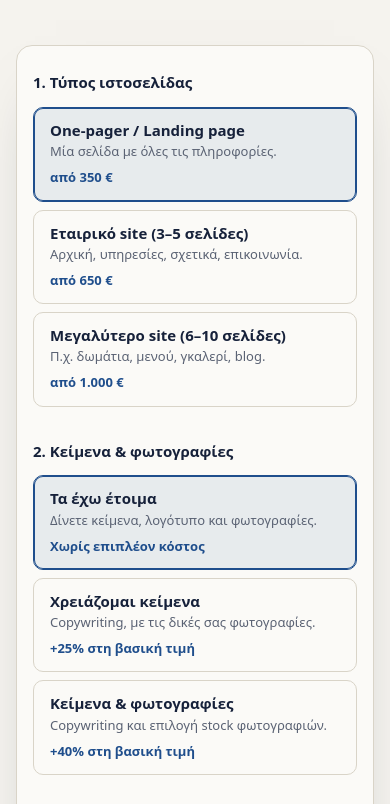
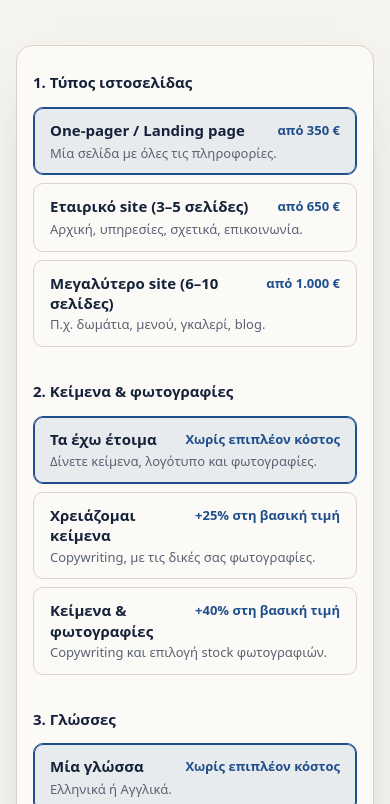
Before and after one commit to orfeasninos/aegean-web-services, a plain HTML site: page index.html in a window 390 px wide. Shown: the part 4838-5642 px from the top of the page. Drawn offline with Linux system fonts and the light colour scheme.

Commit message:
mob pricing

```diff
--- a/css/styles.css
+++ b/css/styles.css
@@ -1274,13 +1274,12 @@ body.nav-locked {
   gap: var(--space-2);
 }
 
-@media (min-width: 30em) {
+/* One full-width option per row on phones/small tablets, side by side above */
+@media (min-width: 48em) {
   .choices {
     grid-template-columns: repeat(2, minmax(0, 1fr));
   }
-}
-
-@media (min-width: 48em) {
+
   .choices-3 {
     grid-template-columns: repeat(3, minmax(0, 1fr));
   }
@@ -1345,6 +1344,31 @@ body.nav-locked {
 
 .choice-price:empty {
   display: none;
+}
+
+/* Single column: title and price share the first line, description below */
+@media (max-width: 47.99em) {
+  .choice {
+    display: grid;
+    grid-template-columns: minmax(0, 1fr) auto;
+    column-gap: var(--space-3);
+  }
+
+  .choice .choice-title {
+    grid-area: 1 / 1;
+  }
+
+  .choice .choice-price {
+    grid-area: 1 / 2;
+    align-self: baseline;
+    margin: 0;
+    padding: 0;
+    white-space: nowrap;
+  }
+
+  .choice .choice-desc {
+    grid-column: 1 / -1;
+  }
 }
 
 /* Add-ons: plain checkbox rows */
```
